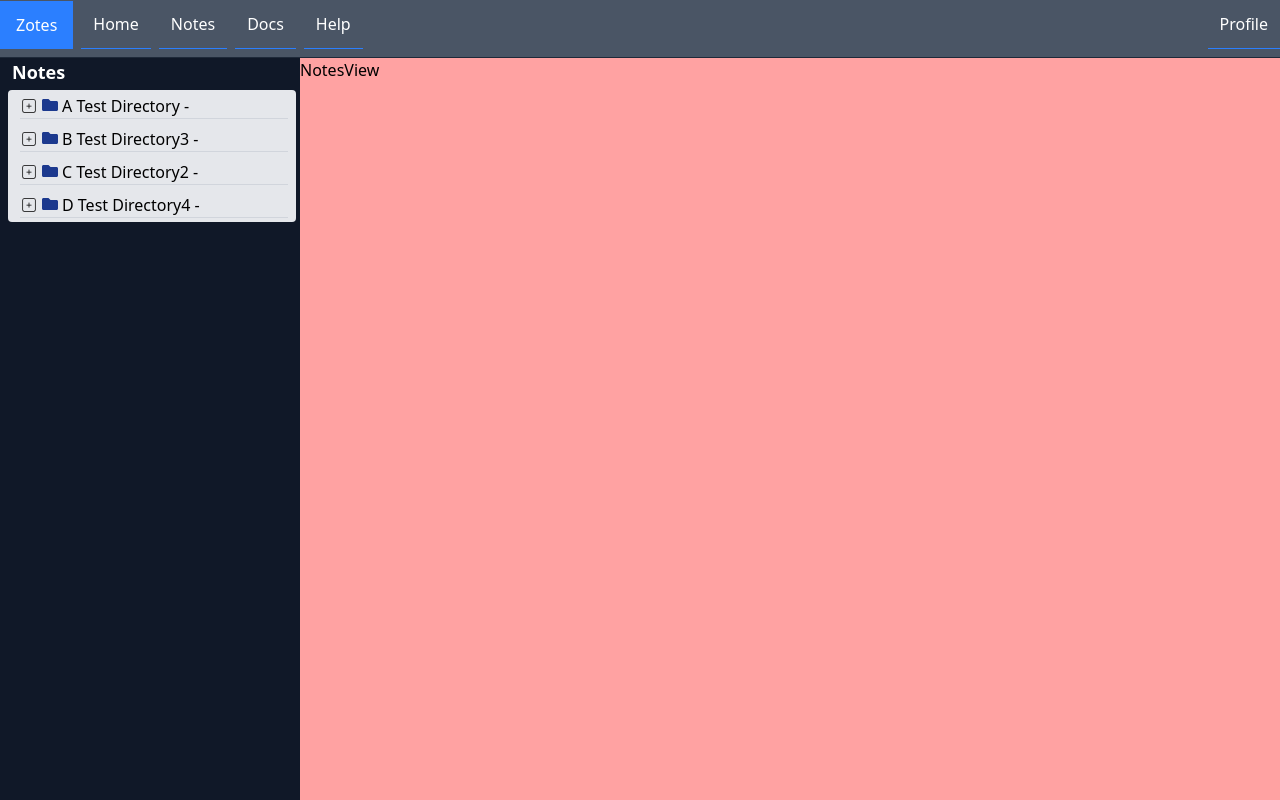
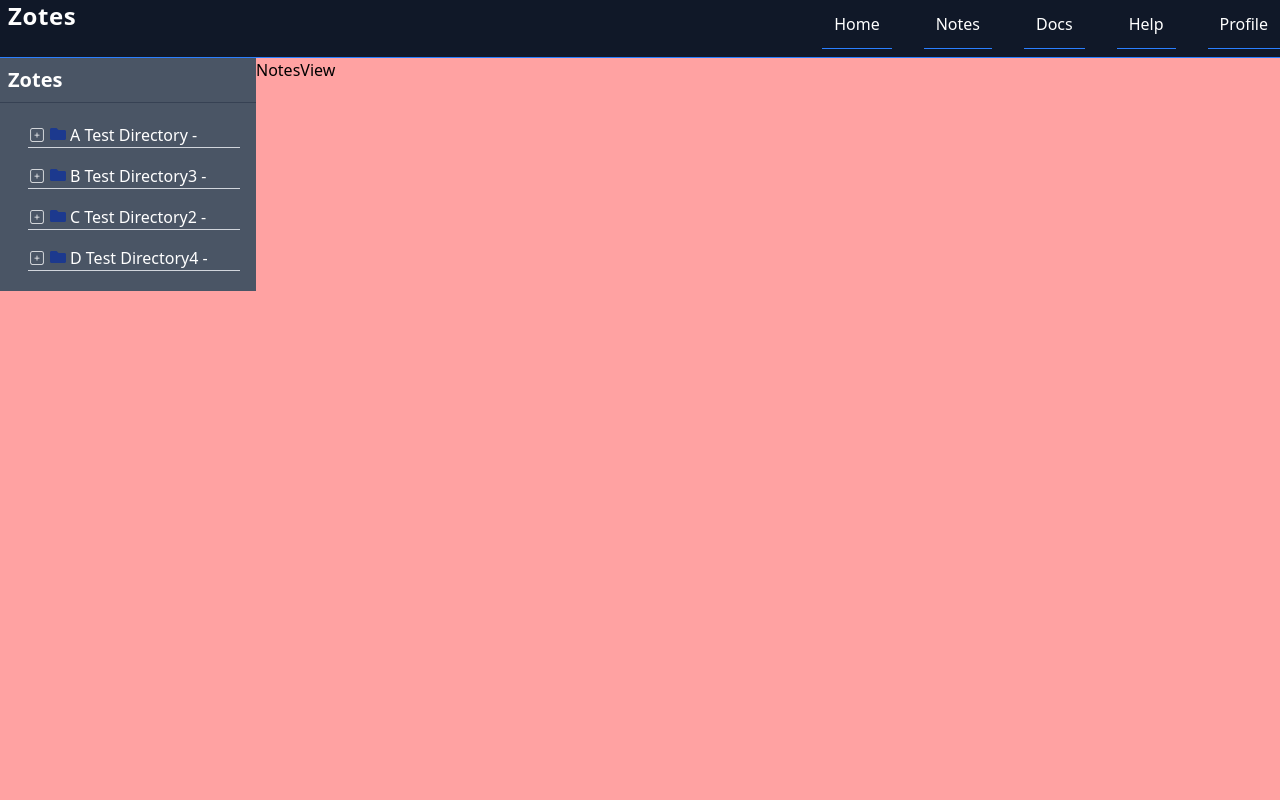
Before and after one commit to cwilliamson29/zotes, a React (Vite) app: page /user in a window 1280 px wide. Built offline with nearby package versions, Linux system fonts and the light colour scheme.

Commit message:
working on directory view

```diff
--- a/package.json
+++ b/package.json
@@ -16,18 +16,20 @@
     "react": "^19.1.0",
     "react-dom": "^19.1.0",
     "react-icons": "^5.5.0",
-    "react-router-dom": "^7.6.1",
-    "tailwindcss": "^4.1.8"
+    "react-router-dom": "^7.6.1"
   },
   "devDependencies": {
     "@eslint/js": "^9.25.0",
     "@types/react": "^19.1.2",
     "@types/react-dom": "^19.1.2",
     "@vitejs/plugin-react": "^4.4.1",
+    "autoprefixer": "^10.4.21",
     "eslint": "^9.25.0",
     "eslint-plugin-react-hooks": "^5.2.0",
     "eslint-plugin-react-refresh": "^0.4.19",
     "globals": "^16.0.0",
+    "postcss": "^8.5.4",
+    "tailwindcss": "^4.1.8",
     "vite": "^6.3.5"
   }
 }
--- a/src/components/UserNavBar.jsx
+++ b/src/components/UserNavBar.jsx
@@ -1,36 +1,53 @@
-import React from 'react'
+import React, {useState} from 'react'
+import {CgMenuGridR} from "react-icons/cg";
 import {Link} from "react-router-dom";
+import {IoMdClose} from "react-icons/io";
 
 function UserNavBar() {
-    const sm = ""
-    const md = ""
-    const lg = " p-3 border-b-1 border-blue-500 ml-2 cursor-pointer hover:bg-gray-800"
+    const [isOpen, setIsOpen] = useState(false);
+    const sm = "border-b-1 border-gray-500 block px-2 py-2 rounded hover:bg-blue-800"
+    const lg = " lg:p-3 border-b-1 border-blue-500 lg:ml-2 cursor-pointer hover:bg-gray-800 hover:text-blue-300 transition duration-200"
     const menuItems = [
         {name: 'Home', link: '/'},
         {name: 'Notes', link: '/user'},
         {name: 'Docs', link: '/docs'},
-        {name: 'Help', link: '/help'}
+        {name: 'Help', link: '/help'},
+        {name: 'Profile', link: '/user/profile'}
     ]
     return (
-        <div className="flex justify-between w-full pb-2 border-b-1 border-gray-800">
-            <div className="flex">
-                <h2 className="m-auto px-4 py-3 bg-blue-500">Zotes</h2>
-
-                {menuItems.map(menuItem => (
-                    <Link to={menuItem.link} key={menuItem.name}>
-                        <div className={sm + md + lg}>{menuItem.name}</div>
-                    </Link>
-                ))}
-
+        <nav className="flex flex-col md:flex-row justify-between w-full pb-2 border-b-1 bg-gray-900 border-blue-500">
+            {/* Logo */}
+            <div className="flex flex-row justify-between w-full h-full">
+                <div className="text-2xl font-bold tracking-wide ml-2 h-full m-auto">Zotes</div>
+                <button className="md:hidden" onClick={() => setIsOpen(!isOpen)}>
+                    {isOpen ? <IoMdClose size={28}/> : <CgMenuGridR size={28}/>}
+                </button>
             </div>
 
-            <div className="">
-                <Link to={"/user/profile"}>
-                    <div className={sm + md + lg}>Profile</div>
-                </Link>
+            {/* Desktop Nav Links */}
+            <div className="max-w-7xl mx-auto flex flex-col justify-between items-center">
+                <div className="hidden md:flex space-x-6">
+                    {menuItems.map((menuItem) => (
+                        <Link to={menuItem.link} key={menuItem.name}>
+                            <div className={lg}>{menuItem.name}</div>
+                        </Link>
+                    ))}
+                </div>
             </div>
 
-        </div>
+            {/* Mobile Menu */}
+            {isOpen && (
+                <div className="md:hidden mt-4 space-y-3">
+                    {menuItems.map((menuItem) => (
+                        <Link to={menuItem.link} key={menuItem.name}>
+                            <div className={sm}>{menuItem.name}</div>
+                        </Link>
+                    ))}
+                </div>
+            )}
+
+
+        </nav>
     )
 }
 
--- a/src/components/notes/DisplayDirecories.jsx
+++ b/src/components/notes/DisplayDirecories.jsx
@@ -12,9 +12,9 @@ function DisplayDirectories({directory}) {
     const sortedDirectories = sortDirectoriesByName(children)
 
     return (
-        <div className={"pl-3 py-1 overflow-hidden "}>
+        <div className={"pl-3 py-1 overflow-hidden text-white"}>
             <div className="flex flex-row content-center border-b-1 border-gray-300 w-[100%]" onClick={() => setExpanded(!expanded)}>
-                <div className="h-[100%] flex my-auto  pr-1">
+                <div className="flex my-auto  pr-1">
                     {expanded ?
                         <>
                             <CiSquareMinus size="18px" className="mr-1"/>
--- a/src/components/notes/Sidebar.jsx
+++ b/src/components/notes/Sidebar.jsx
@@ -1,23 +1,53 @@
-import React from 'react'
+import React, {useState} from 'react'
 import {sortDirectoriesByName} from "../../helpers/sidebarHelper.js";
 import {useData} from "../../hooks/useData.jsx";
 import DisplayDirectories from "./DisplayDirecories.jsx";
+import {RiMenuUnfold3Fill, RiMenuUnfold4Fill} from "react-icons/ri";
+import {FaWindowClose} from "react-icons/fa";
 
 function Sidebar() {
     const {parents} = useData()
+    const [isOpen, setIsOpen] = useState(false);
 
     const sortedDirectories = sortDirectoriesByName(parents)
 
     return (
-        <div className="min-w-[300px] max-w-[300px] bg-gray-900 text-black h-full pr-2 pl-1">
-            <h2 className="text-lg text-white font-bold pl-2">Notes</h2>
-            <div className="bg-gray-200 rounded-sm m-1 w-full pr-2">
-                {sortedDirectories.map((item) => (
-                    <DisplayDirectories directory={item} key={item.id}/>
-                ))}
+        <>
+            <div className="md:hidden p-2 bg-black text-white">
+                <button onClick={() => setIsOpen(!isOpen)}>
+                    {isOpen ? <RiMenuUnfold4Fill size={24}/> : <RiMenuUnfold3Fill size={24}/>}
+                </button>
             </div>
 
-        </div>
+            <div className={`fixed md:static z-30 top-0 left-0 h-full w-80 bg-gray-600 text-white transform transition-transform duration-300 ease-in-out
+                ${isOpen ? 'translate-x-0' : '-translate-x-full'} md:translate-x-0`}>
+
+                <div className="p-2 font-bold text-xl border-b border-gray-700 flex items-center justify-between">
+                    <p>Zotes</p>
+                    {isOpen && <FaWindowClose onClick={() => setIsOpen(false)}/>}
+
+                </div>
+
+                <div className="flex flex-col p-4 space-y-2">
+                    {sortedDirectories.map((item) => (
+                        <DisplayDirectories directory={item} key={item.id}/>
+                    ))}
+                </div>
+            </div>
+
+            {isOpen && (
+                <div
+                    className="fixed inset-0 bg-black bg-opacity-50 md:hidden"
+                    onClick={() => setIsOpen(false)}
+                ></div>
+            )}
+
+            {/*{sortedDirectories.map((item) => (*/}
+            {/*    <DisplayDirectories directory={item} key={item.id}/>*/}
+            {/*))}*/}
+
+
+        </>
     )
 }
 
--- a/src/pages/protected/Notes.jsx
+++ b/src/pages/protected/Notes.jsx
@@ -4,7 +4,7 @@ import NotesView from "../../components/notes/NotesView.jsx";
 
 function Notes() {
     return (
-        <div className="flex h-[calc(100%-58px)]">
+        <div className="flex min-h-[calc(100%-58px)] bg-red-300">
             <Sidebar/>
             <NotesView/>
         </div>
```
Also changed, not shown: 1 other file (tests, documents, lock files or other folders).
